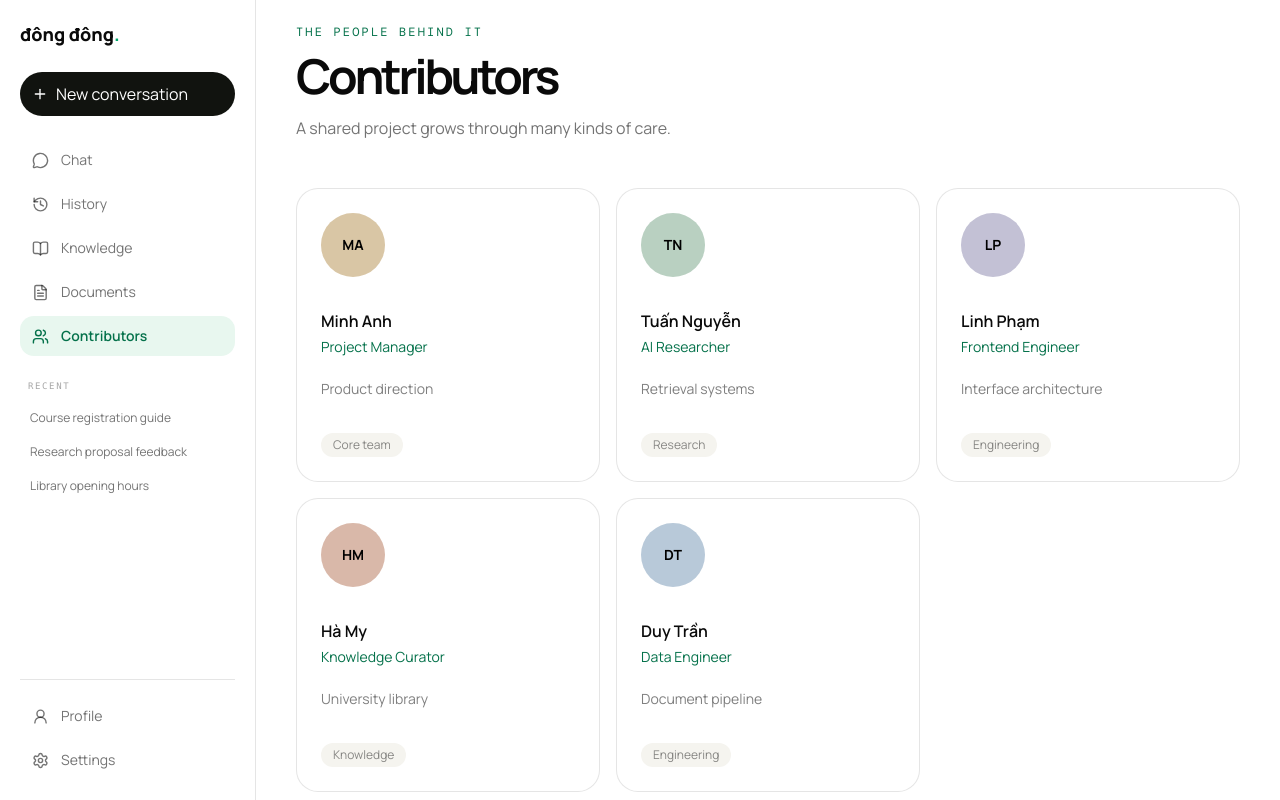
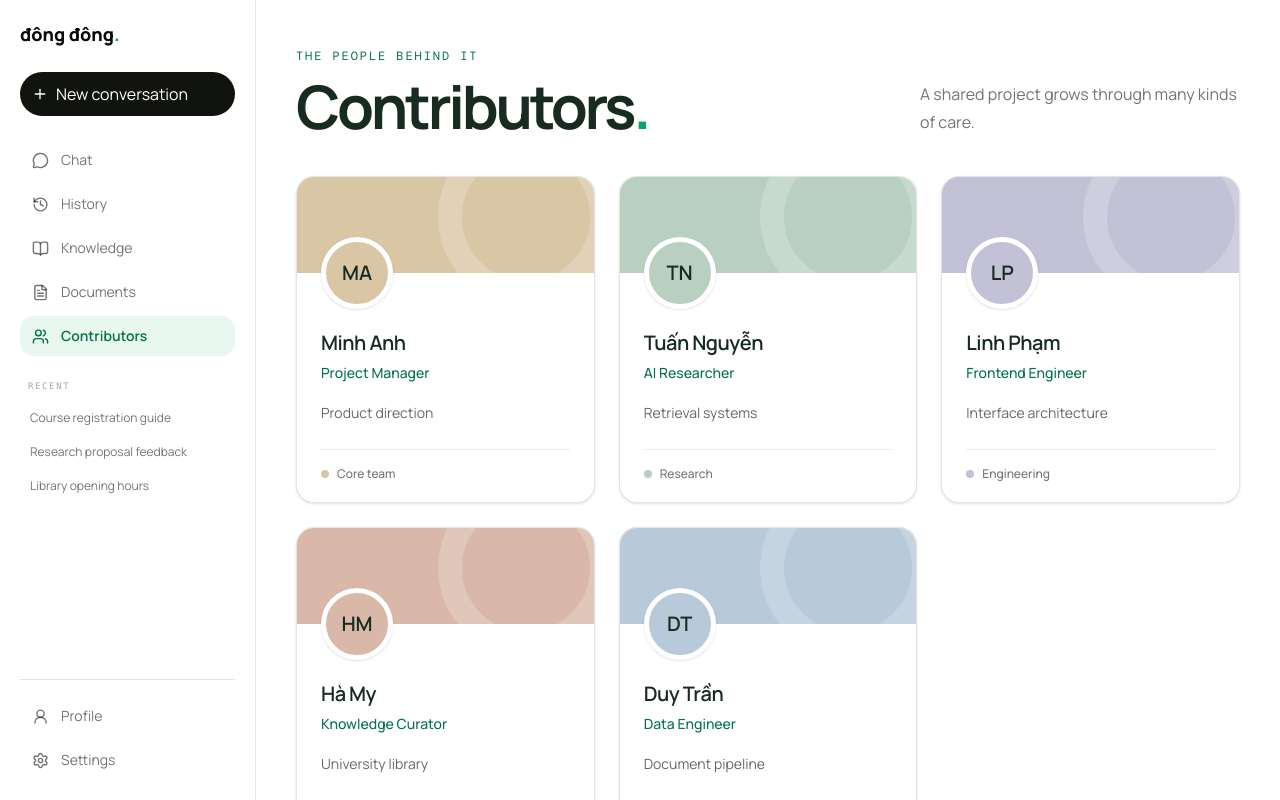
Before and after one commit to IT-UPD-Org/AI_Dong_Dong_FE, a React (Vite) app: page /contributors in a window 1280 px wide. Built offline with nearby package versions, Linux system fonts and the light colour scheme.

Commit message:
feat: redesign contributor board variant 1

```diff
--- a/src/pages/ContributorsPage.tsx
+++ b/src/pages/ContributorsPage.tsx
@@ -1,39 +1,72 @@
 import { contributors } from "../mocks/data";
+
 export function ContributorsPage() {
   return (
-    <main>
-      <p className="mono text-xs uppercase tracking-[.18em] text-[#04714a]">
+    <section aria-labelledby="contributors-title" className="pb-12 pt-3 md:pt-6">
+      <header className="mb-10 flex flex-col gap-5 lg:flex-row lg:items-end lg:justify-between">
+        <div>
+          <p className="mono text-xs uppercase tracking-[.16em] text-[#04714a]">
             The people behind it
           </p>
-      <h1 className="mt-3 text-5xl font-bold tracking-[-.07em]">
-        Contributors
+          <h1
+            id="contributors-title"
+            className="mt-3 text-4xl font-bold tracking-[-.055em] text-[#172b21] md:text-6xl"
+          >
+            Contributors<span aria-hidden="true" className="text-[#00a86b]">.</span>
           </h1>
-      <p className="mt-4 max-w-xl text-black/55">
+        </div>
+        <p className="max-w-xs text-base leading-7 text-black/55">
           A shared project grows through many kinds of care.
         </p>
-      <div className="mt-12 grid gap-4 sm:grid-cols-2 lg:grid-cols-3">
-        {contributors.map((c) => (
+      </header>
+
+      <div className="grid gap-6 sm:grid-cols-2 xl:grid-cols-3">
+        {contributors.map((contributor) => (
           <article
-            key={c.id}
-            className="group rounded-3xl border border-black/10 bg-white p-6 transition hover:-translate-y-1 hover:shadow-lg"
+            key={contributor.id}
+            className="group flex min-w-0 flex-col overflow-hidden rounded-2xl border border-black/10 bg-white shadow-sm transition-[translate,box-shadow,border-color] duration-300 hover:border-[#04714a]/25 hover:shadow-xl hover:shadow-[#172b21]/10 motion-safe:hover:-translate-y-1 motion-reduce:transition-none"
           >
             <div
-              className="flex size-16 items-center justify-center rounded-full text-sm font-bold text-black"
-              style={{ background: c.color }}
+              aria-hidden="true"
+              className="relative h-24 shrink-0 overflow-hidden"
+              style={{ backgroundColor: contributor.color }}
             >
-              {c.initials}
+              <div className="absolute -right-5 -top-12 size-44 rounded-full border-[24px] border-white/20 transition-transform duration-500 motion-safe:group-hover:translate-x-3 motion-safe:group-hover:translate-y-2 motion-reduce:transition-none" />
             </div>
-            <h2 className="mt-8 font-semibold">{c.name}</h2>
-            <p className="mt-1 text-sm text-[#04714a]">{c.role}</p>
-            <p className="mt-5 text-sm leading-6 text-black/50">
-              {c.contribution}
+
+            <div className="relative flex flex-1 flex-col px-6 pb-5">
+              <div
+                aria-hidden="true"
+                className="-mt-9 flex size-[72px] shrink-0 items-center justify-center rounded-full border-[5px] border-white text-xl font-semibold text-[#172b21] shadow-sm"
+                style={{ backgroundColor: contributor.color }}
+              >
+                {contributor.initials}
+              </div>
+
+              <div className="mb-6 mt-5 flex-1">
+                <h2 className="break-words text-xl font-semibold tracking-tight text-[#172b21]">
+                  {contributor.name}
+                </h2>
+                <p className="mt-1 text-sm font-medium leading-6 text-[#04714a]">
+                  {contributor.role}
                 </p>
-            <span className="mt-8 inline-block rounded-full bg-[#f5f4ef] px-3 py-1 text-xs text-black/45">
-              {c.team}
-            </span>
+                <p className="mt-4 text-sm leading-6 text-black/60">
+                  {contributor.contribution}
+                </p>
+              </div>
+
+              <div className="flex items-center gap-2 border-t border-black/[.07] pt-4 text-xs font-medium text-black/55">
+                <span
+                  aria-hidden="true"
+                  className="size-2 rounded-full"
+                  style={{ backgroundColor: contributor.color }}
+                />
+                {contributor.team}
+              </div>
+            </div>
           </article>
         ))}
       </div>
-    </main>
+    </section>
   );
 }
```
Lines whose indentation alone changed are shown as unchanged.
